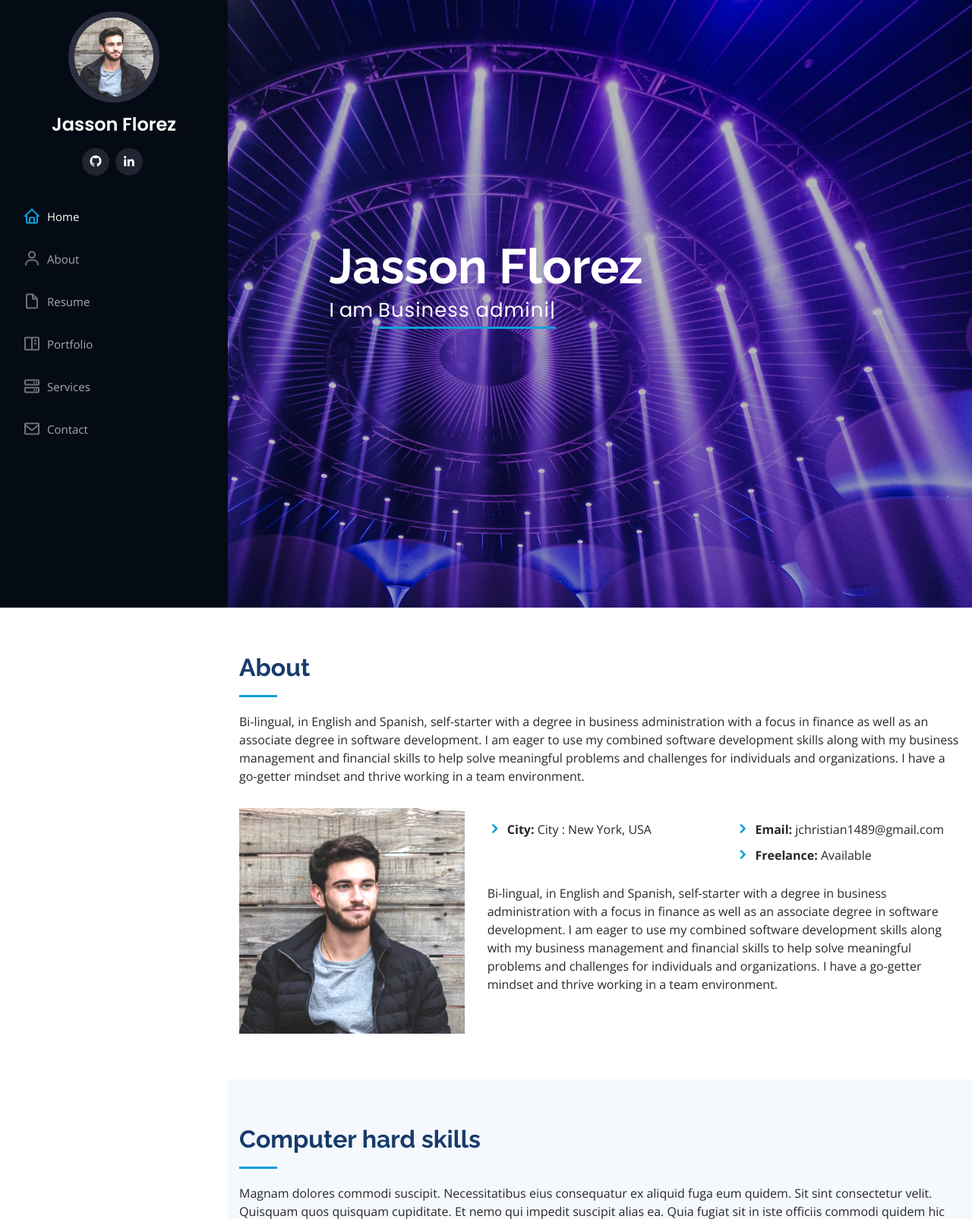
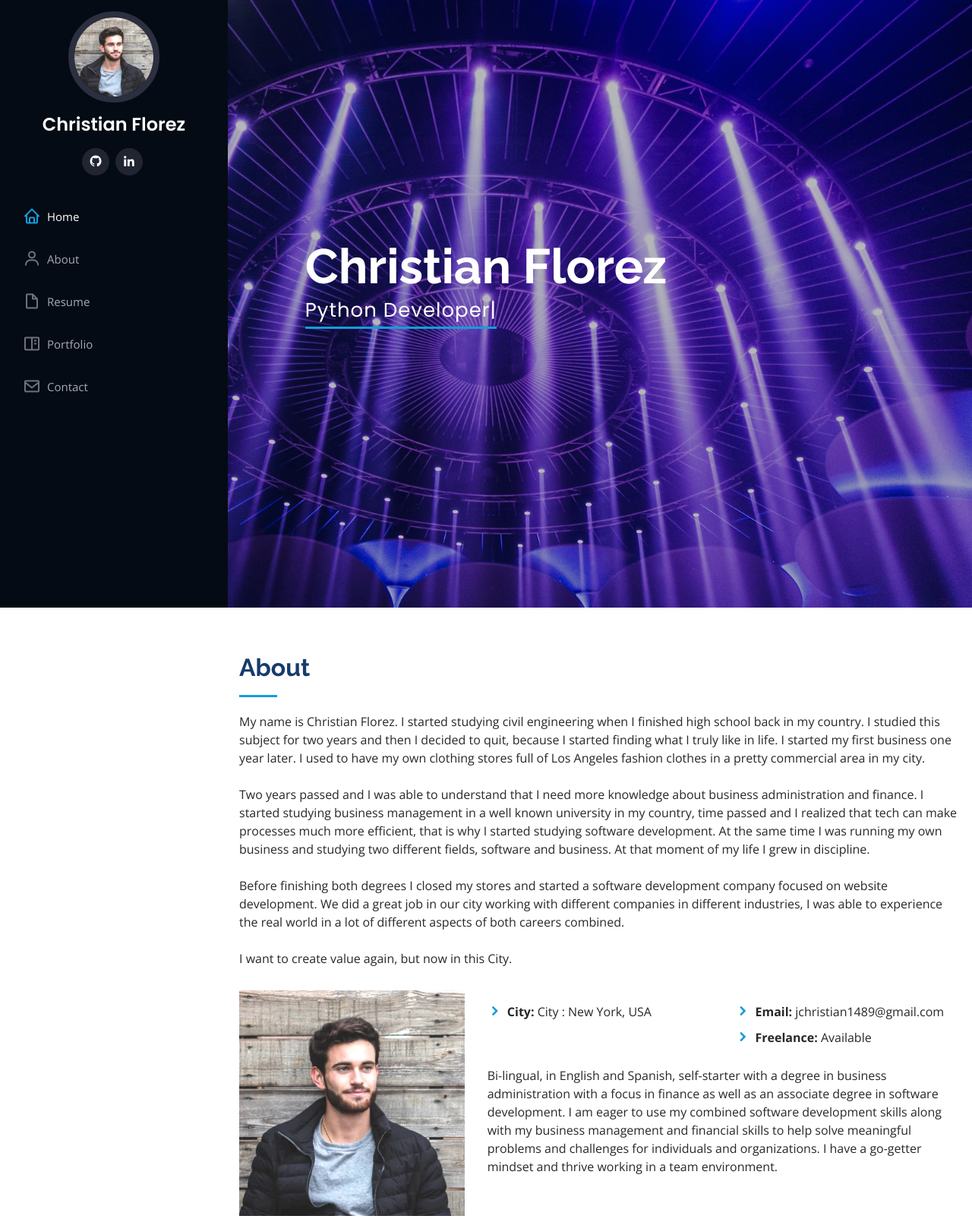
Before and after one commit to jchristian1/django_portfolio, a Django app: page / in a window 1280 px wide. Shown: the top 1605 px of the page at 76% size. Run offline with Django 4.2, Linux system fonts and the light colour scheme; some libraries are stand-ins or nearby versions.

Commit message:
Updating content about

```diff
--- a/playground/templates/index.html
+++ b/playground/templates/index.html
@@ -46,7 +46,7 @@
 
       <div class="profile">
         <img src="{% static 'img/profile-img.jpg' %}" alt="" class="img-fluid rounded-circle">
-        <h1 class="text-light"><a href="index.html">Jasson Florez</a></h1>
+        <h1 class="text-light"><a href="index.html">Christian Florez</a></h1>
         <div class="social-links mt-3 text-center">
           <a href="https://github.com/jchristian1" class="github"><i class="bx bxl-github"></i></a>
           <a href="https://www.linkedin.com/in/jasson-florez-844108101/" class="linkedin"><i class="bx bxl-linkedin"></i></a>
@@ -59,7 +59,7 @@
           <li><a href="#about"><i class="bx bx-user"></i> <span>About</span></a></li>
           <li><a href="#resume"><i class="bx bx-file-blank"></i> <span>Resume</span></a></li>
           <li><a href="#portfolio"><i class="bx bx-book-content"></i> Portfolio</a></li>
-          <li><a href="#services"><i class="bx bx-server"></i> Services</a></li>
+          <!-- <li><a href="#services"><i class="bx bx-server"></i> Services</a></li> -->
           <li><a href="#contact"><i class="bx bx-envelope"></i> Contact</a></li>
 
         </ul>
@@ -72,8 +72,8 @@
   <!-- ======= Hero Section ======= -->
   <section id="hero" class="d-flex flex-column justify-content-center align-items-center">
     <div class="hero-container" data-aos="fade-in">
-      <h1>Jasson Florez</h1>
-      <p>I am <span class="typed" data-typed-items="Web Developer, Business administrator, Financial emphasis."></span></p>
+      <h1>Christian Florez</h1>
+      <p> <span class="typed" data-typed-items="Data Analyst, Python Developer, Financial Analyst."></span></p>
     </div>
   </section><!-- End Hero -->
 
@@ -85,7 +85,14 @@
 
         <div class="section-title">
           <h2>About</h2>
-          <p>Bi-lingual, in English and Spanish, self-starter with a degree in business administration with a focus in finance as well as an associate degree in software development.   I am eager to use my combined software development skills along with my business management and financial skills to help solve meaningful problems and challenges for individuals and organizations.  I have a go-getter mindset and thrive working in a team environment. </p>
+          <p>My name is Christian Florez. I started studying civil engineering when I finished high school back in my country. I studied this subject for two years and then I decided to quit, because I started finding what I truly like in life. I started my first business one year later. I used to have my own clothing stores full of Los Angeles fashion clothes in a pretty commercial area in my city. <br><br>
+
+            Two years passed and I was able to understand that I need more knowledge about business administration and finance. I started studying business management in a well known university in my country, time passed and I realized that tech can make processes much more efficient, that is why I started studying software development. At the same time I was running my own business and studying two different fields, software and business. At that moment of my life I grew in discipline.<br><br>
+
+            Before finishing both degrees I closed my stores and started a software development company focused on website development. We did a great job in our city working with different companies in different industries, I was able to experience the real world in a lot of different aspects of both careers combined.<br><br>
+
+             I want to create value again, but now in this City.
+            </p>
         </div>
 
         <div class="row">
```
